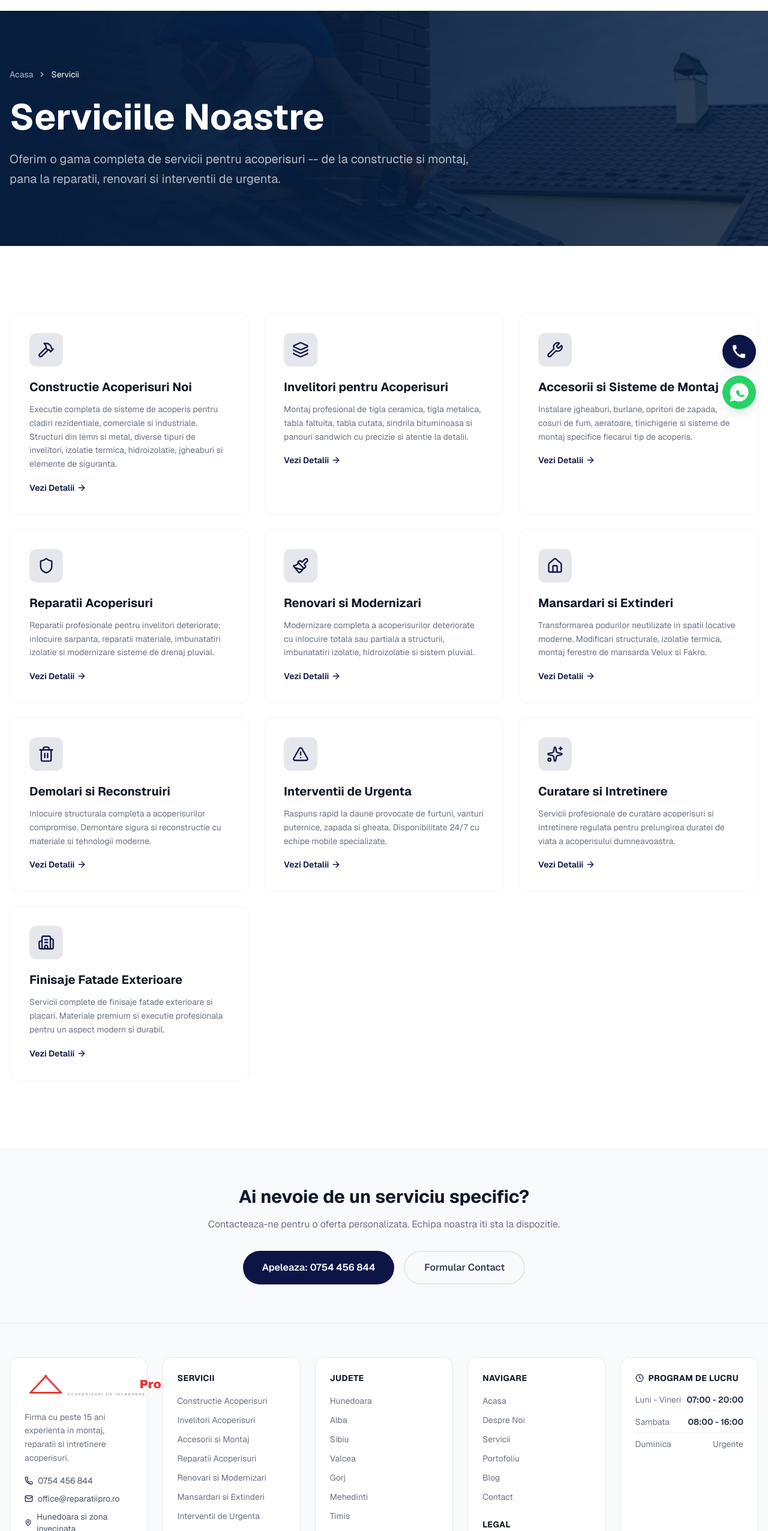
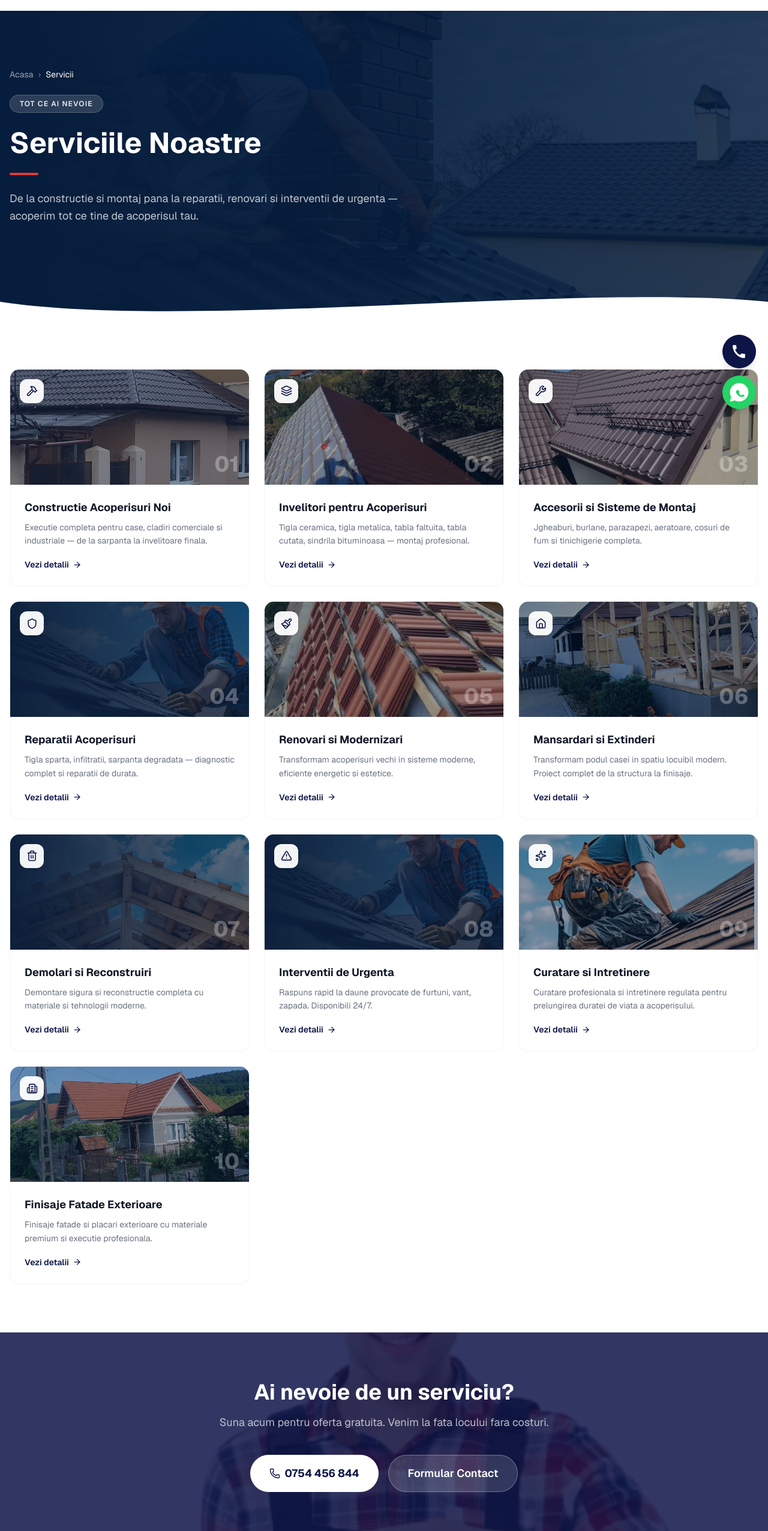
Before and after one commit to paullicica2016-rgb/acoperis-romania-, a Next.js app: page /servicii in a window 1280 px wide. Shown: the part 94-2646 px from the top of the page at 60% size. Built offline with nearby package versions, Linux system fonts and the light colour scheme.

Commit message:
Redesign servicii listing page: hero + image cards grid + CTA

```diff
--- a/src/app/servicii/page.tsx
+++ b/src/app/servicii/page.tsx
@@ -1,23 +1,11 @@
 import type { Metadata } from "next";
 import Link from "next/link";
-import PageHero from "@/components/PageHero";
-import {
-  Hammer,
-  Shield,
-  Wrench,
-  Paintbrush,
-  Home,
-  AlertTriangle,
-  Trash2,
-  Sparkles,
-  Building2,
-  Layers,
-  ArrowRight,
-} from "lucide-react";
+import Image from "next/image";
+import { Hammer, Shield, Wrench, Paintbrush, Home, AlertTriangle, Trash2, Sparkles, Building2, Layers, ArrowRight, Phone } from "lucide-react";
 
 export const metadata: Metadata = {
   title: "Servicii Montaj si Reparatii Acoperisuri - 10 Tipuri de Servicii",
-  description: "Servicii complete acoperisuri: constructie acoperis nou, montaj tigla metalica, tigla ceramica, tabla faltuita, reparatii, renovari, mansardari, interventii urgenta 24/7. Preturi competitive.",
+  description: "Servicii complete acoperisuri: constructie acoperis nou, montaj tigla metalica, tigla ceramica, tabla faltuita, reparatii, renovari, mansardari, interventii urgenta 24/7.",
 };
 
 const services = [
@@ -25,95 +13,145 @@ const services = [
     icon: Hammer,
     title: "Constructie Acoperisuri Noi",
     slug: "constructie-acoperisuri-noi",
-    desc: "Executie completa de sisteme de acoperis pentru cladiri rezidentiale, comerciale si industriale. Structuri din lemn si metal, diverse tipuri de invelitori, izolatie termica, hidroizolatie, jgheaburi si elemente de siguranta.",
+    desc: "Executie completa pentru case, cladiri comerciale si industriale — de la sarpanta la invelitoare finala.",
+    image: "/images/dragos/poza-1.jpeg",
   },
   {
     icon: Layers,
     title: "Invelitori pentru Acoperisuri",
     slug: "invelitori-pentru-acoperisuri",
-    desc: "Montaj profesional de tigla ceramica, tigla metalica, tabla faltuita, tabla cutata, sindrila bituminoasa si panouri sandwich cu precizie si atentie la detalii.",
+    desc: "Tigla ceramica, tigla metalica, tabla faltuita, tabla cutata, sindrila bituminoasa — montaj profesional.",
+    image: "/images/projects/tigla-metalica-2-new.jpeg",
   },
   {
     icon: Wrench,
     title: "Accesorii si Sisteme de Montaj",
     slug: "accesorii-si-sisteme-de-montaj",
-    desc: "Instalare jgheaburi, burlane, opritori de zapada, cosuri de fum, aeratoare, tinichigerie si sisteme de montaj specifice fiecarui tip de acoperis.",
+    desc: "Jgheaburi, burlane, parazapezi, aeratoare, cosuri de fum si tinichigerie completa.",
+    image: "/images/projects/accesorii-1.jpeg",
   },
   {
     icon: Shield,
     title: "Reparatii Acoperisuri",
     slug: "reparatii-acoperisuri",
-    desc: "Reparatii profesionale pentru invelitori deteriorate: inlocuire sarpanta, reparatii materiale, imbunatatiri izolatie si modernizare sisteme de drenaj pluvial.",
+    desc: "Tigla sparta, infiltratii, sarpanta degradata — diagnostic complet si reparatii de durata.",
+    image: "/images/hero-reparatii.webp",
   },
   {
     icon: Paintbrush,
     title: "Renovari si Modernizari",
     slug: "renovari-si-modernizari",
-    desc: "Modernizare completa a acoperisurilor deteriorate cu inlocuire totala sau partiala a structurii, imbunatatiri izolatie, hidroizolatie si sistem pluvial.",
+    desc: "Transformam acoperisuri vechi in sisteme moderne, eficiente energetic si estetice.",
+    image: "/images/dragos/renovari-1.jpeg",
   },
   {
     icon: Home,
     title: "Mansardari si Extinderi",
     slug: "mansardari-si-extinderi",
-    desc: "Transformarea podurilor neutilizate in spatii locative moderne. Modificari structurale, izolatie termica, montaj ferestre de mansarda Velux si Fakro.",
+    desc: "Transformam podul casei in spatiu locuibil modern. Proiect complet de la structura la finisaje.",
+    image: "/images/projects/mansardari-1.jpeg",
   },
   {
     icon: Trash2,
     title: "Demolari si Reconstruiri",
     slug: "demolari-si-reconstruiri",
-    desc: "Inlocuire structurala completa a acoperisurilor compromise. Demontare sigura si reconstructie cu materiale si tehnologii moderne.",
+    desc: "Demontare sigura si reconstructie completa cu materiale si tehnologii moderne.",
+    image: "/images/hero-dulgherie.webp",
   },
   {
     icon: AlertTriangle,
     title: "Interventii de Urgenta",
     slug: "interventii-de-urgenta",
-    desc: "Raspuns rapid la daune provocate de furtuni, vanturi puternice, zapada si gheata. Disponibilitate 24/7 cu echipe mobile specializate.",
+    desc: "Raspuns rapid la daune provocate de furtuni, vant, zapada. Disponibili 24/7.",
+    image: "/images/hero-reparatii.webp",
   },
   {
     icon: Sparkles,
     title: "Curatare si Intretinere",
     slug: "curatare-si-intretinere",
-    desc: "Servicii profesionale de curatare acoperisuri si intretinere regulata pentru prelungirea duratei de viata a acoperisului dumneavoastra.",
+    desc: "Curatare profesionala si intretinere regulata pentru prelungirea duratei de viata a acoperisului.",
+    image: "/images/importanta-reparatie.webp",
   },
   {
     icon: Building2,
     title: "Finisaje Fatade Exterioare",
     slug: "finisaje-fatade-exterioare",
-    desc: "Servicii complete de finisaje fatade exterioare si placari. Materiale premium si executie profesionala pentru un aspect modern si durabil.",
+    desc: "Finisaje fatade si placari exterioare cu materiale premium si executie profesionala.",
+    image: "/images/projects/tigla-ceramica-vila.jpeg",
   },
 ];
 
 export default function ServiciiPage() {
   return (
     <>
-      <PageHero
-        title="Serviciile Noastre"
-        subtitle="Oferim o gama completa de servicii pentru acoperisuri -- de la constructie si montaj, pana la reparatii, renovari si interventii de urgenta."
-        image="/images/hero.webp"
-        breadcrumbs={[{ label: "Servicii" }]}
-      />
+      {/* Hero */}
+      <section className="relative bg-[#051D3E] text-white pt-16 pb-0 overflow-hidden">
+        <div className="absolute inset-0">
+          <Image src="/images/hero.webp" alt="Servicii acoperisuri" fill className="object-cover" priority sizes="100vw" />
+          <div className="absolute inset-0 bg-[#051D3E]/78" />
+        </div>
+        <div className="relative max-w-7xl mx-auto px-4 pb-24 pt-8">
+          <nav className="flex items-center gap-2 text-sm text-white/60 mb-6">
+            <Link href="/" className="hover:text-white transition-colors">Acasa</Link>
+            <span className="text-white/40">›</span>
+            <span className="text-white">Servicii</span>
+          </nav>
+          <div className="max-w-2xl">
+            <span className="inline-block bg-white/15 border border-white/20 text-white/90 text-xs font-semibold uppercase tracking-widest px-4 py-1.5 rounded-full mb-5">Tot ce ai nevoie</span>
+            <h1 className="text-3xl sm:text-4xl md:text-5xl font-bold leading-tight mb-5">Serviciile Noastre</h1>
+            <div className="w-12 h-1 bg-[#E53935] rounded mb-6" />
+            <p className="text-white/75 text-lg leading-relaxed">
+              De la constructie si montaj pana la reparatii, renovari si interventii de urgenta — acoperim tot ce tine de acoperisul tau.
+            </p>
+          </div>
+        </div>
+        <div className="relative h-16">
+          <svg viewBox="0 0 1440 64" preserveAspectRatio="none" className="absolute bottom-0 w-full h-16">
+            <path d="M0,32 C360,80 1080,0 1440,32 L1440,64 L0,64 Z" fill="white" />
+          </svg>
+        </div>
+      </section>
 
-      <section className="py-20 md:py-28 bg-white">
+      {/* Services grid */}
+      <section className="py-20 bg-white">
         <div className="max-w-7xl mx-auto px-4">
           <div className="grid sm:grid-cols-2 lg:grid-cols-3 gap-6">
-            {services.map((service) => (
+            {services.map((service, i) => (
               <Link
                 key={service.slug}
                 href={`/servicii/${service.slug}`}
-                className="service-card bg-white rounded-2xl p-8 border border-gray-100 group block"
+                className="group rounded-2xl overflow-hidden border border-gray-100 hover:border-[#0d1547]/20 hover:shadow-xl transition-all duration-300 bg-white"
               >
-                <div className="w-14 h-14 rounded-xl bg-accent/10 text-accent flex items-center justify-center mb-5 group-hover:bg-accent group-hover:text-white transition-all">
-                  <service.icon size={28} />
+                {/* Image */}
+                <div className="relative h-48 overflow-hidden">
+                  <Image
+                    src={service.image}
+                    alt={service.title}
+                    fill
+                    className="object-cover group-hover:scale-105 transition-transform duration-500"
+                    sizes="(max-width: 640px) 100vw, (max-width: 1024px) 50vw, 33vw"
+                  />
+                  <div className="absolute inset-0 bg-[#051D3E]/40 group-hover:bg-[#051D3E]/30 transition-colors" />
+                  {/* Icon badge */}
+                  <div className="absolute top-4 left-4 w-10 h-10 rounded-xl bg-white/95 text-[#0d1547] flex items-center justify-center shadow-sm">
+                    <service.icon size={19} />
+                  </div>
+                  {/* Number */}
+                  <span className="absolute bottom-4 right-4 text-white/30 font-extrabold text-4xl leading-none">
+                    {String(i + 1).padStart(2, "0")}
+                  </span>
                 </div>
-                <h3 className="text-xl font-bold text-gray-900 mb-3">
-                  {service.title}
-                </h3>
-                <p className="text-gray-500 leading-relaxed text-sm mb-4">
-                  {service.desc}
-                </p>
-                <span className="inline-flex items-center gap-1 text-accent font-semibold text-sm group-hover:gap-2 transition-all">
-                  Vezi Detalii <ArrowRight size={16} />
-                </span>
+
+                {/* Content */}
+                <div className="p-6">
+                  <h3 className="font-bold text-gray-900 text-lg mb-2 group-hover:text-[#0d1547] transition-colors">
+                    {service.title}
+                  </h3>
+                  <p className="text-gray-500 text-sm leading-relaxed mb-4">{service.desc}</p>
+                  <span className="inline-flex items-center gap-1.5 text-[#0d1547] font-semibold text-sm group-hover:gap-3 transition-all">
+                    Vezi detalii <ArrowRight size={15} />
+                  </span>
+                </div>
               </Link>
             ))}
           </div>
@@ -121,19 +159,19 @@ export default function ServiciiPage() {
       </section>
 
       {/* CTA */}
-      <section className="py-16 bg-gray-50">
-        <div className="max-w-4xl mx-auto px-4 text-center">
-          <h2 className="text-2xl md:text-3xl font-bold text-gray-900 mb-4">
-            Ai nevoie de un serviciu specific?
-          </h2>
-          <p className="text-gray-500 mb-8">
-            Contacteaza-ne pentru o oferta personalizata. Echipa noastra iti sta la dispozitie.
-          </p>
+      <section className="relative py-20 overflow-hidden">
+        <div className="absolute inset-0">
+          <Image src="/images/cta.webp" alt="Servicii acoperisuri" fill className="object-cover" sizes="100vw" />
+          <div className="absolute inset-0 bg-[#0d1547]/85" />
+        </div>
+        <div className="relative max-w-3xl mx-auto px-4 text-center">
+          <h2 className="text-3xl md:text-4xl font-bold text-white mb-4">Ai nevoie de un serviciu?</h2>
+          <p className="text-white/70 text-lg mb-10">Suna acum pentru oferta gratuita. Venim la fata locului fara costuri.</p>
           <div className="flex flex-col sm:flex-row gap-4 justify-center">
-            <a href="tel:0754456844" className="btn-accent inline-flex items-center justify-center gap-2 text-white px-8 py-3.5 rounded-full font-semibold">
-              Apeleaza: 0754 456 844
+            <a href="tel:0754456844" className="inline-flex items-center justify-center gap-2 bg-white text-[#0d1547] px-8 py-4 rounded-full text-lg font-bold hover:bg-gray-100 transition-colors">
+              <Phone size={18} /> 0754 456 844
             </a>
-            <Link href="/contact" className="inline-flex items-center justify-center gap-2 border-2 border-gray-200 text-gray-700 px-8 py-3.5 rounded-full font-semibold hover:border-accent hover:text-accent transition-all">
+            <Link href="/contact" className="inline-flex items-center justify-center gap-2 bg-white/15 border border-white/30 text-white px-8 py-4 rounded-full text-lg font-semibold hover:bg-white/25 transition-all">
               Formular Contact
             </Link>
           </div>
```
